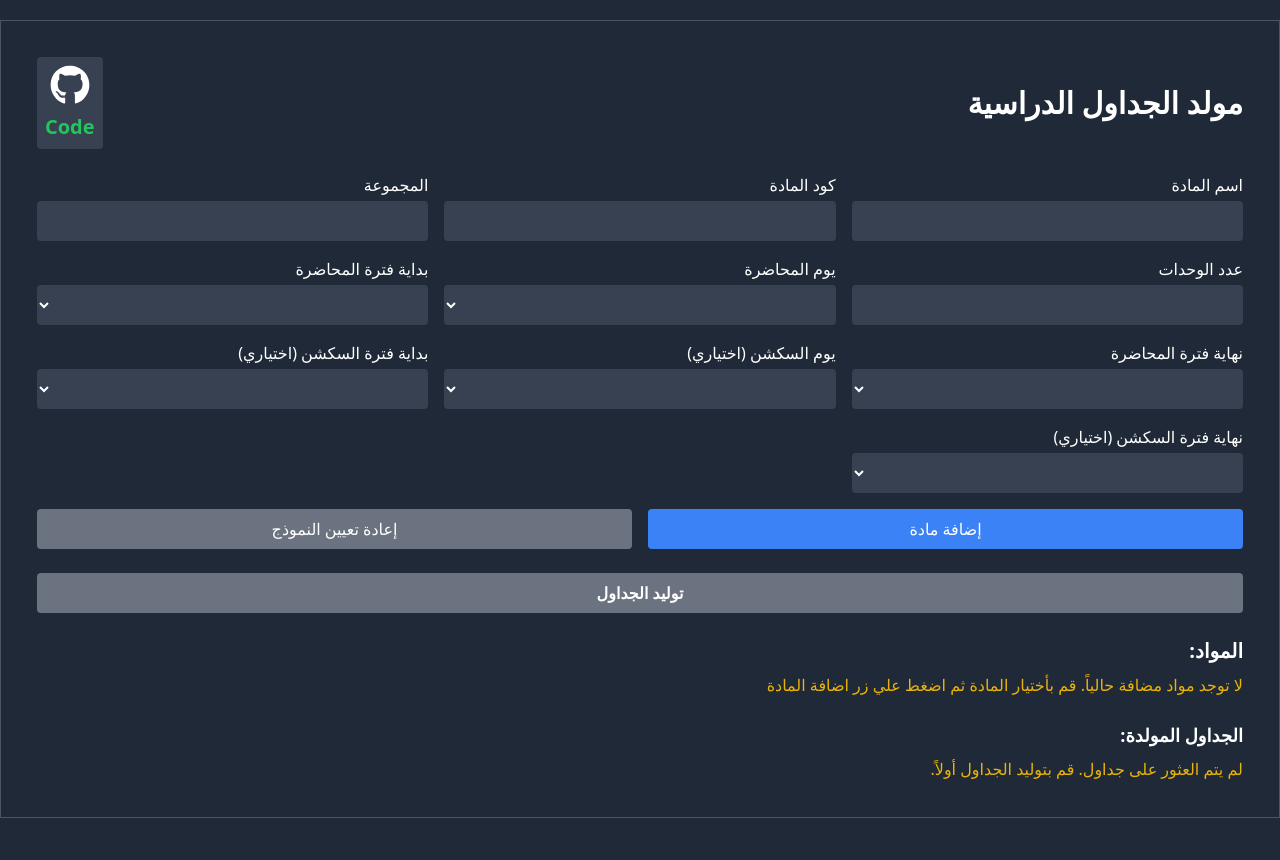
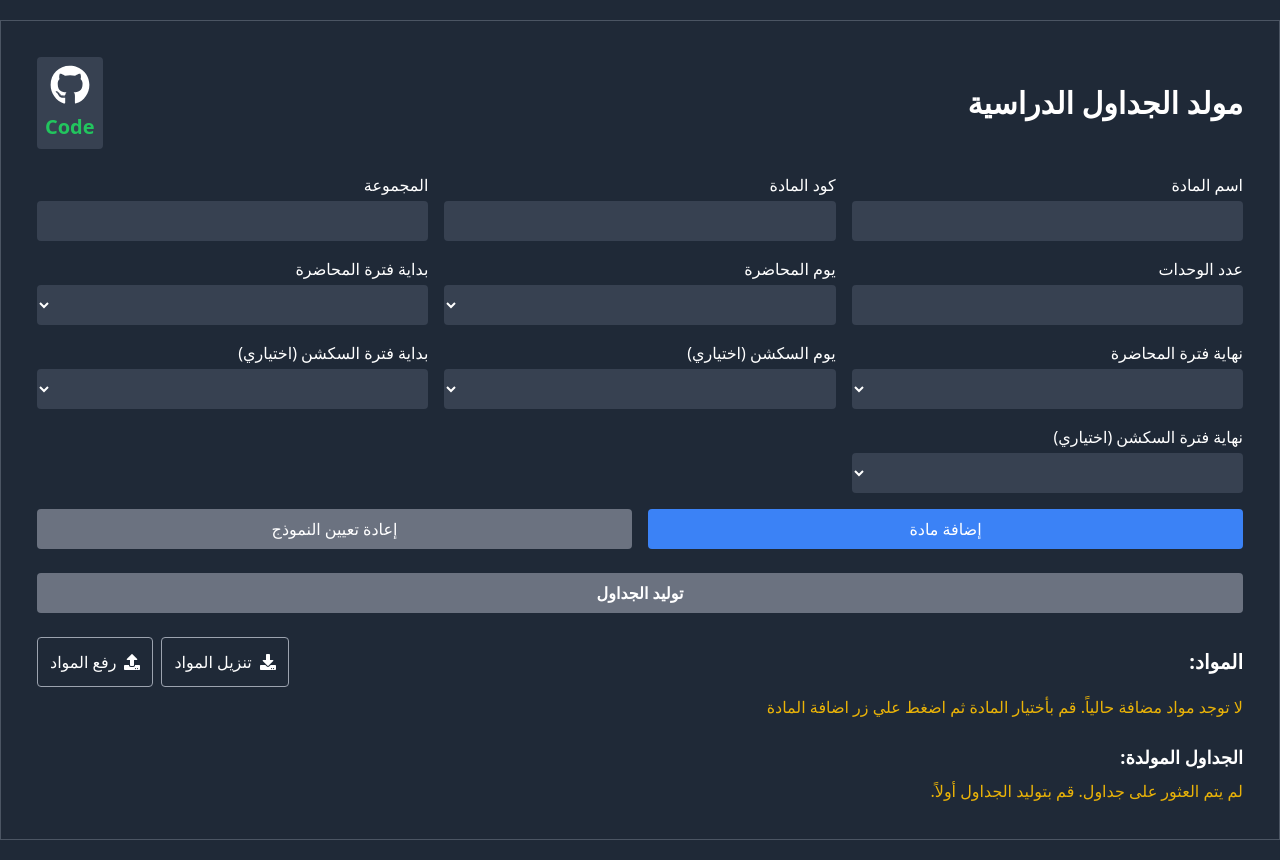
Before and after one commit to Anas-Nady/schedules-generator, a Next.js app: page / in a window 1280 px wide. Before the commit the page ends 820 px from the top, so only its background shows below. Built offline with nearby package versions, Linux system fonts and the light colour scheme.

Commit message:
feat: Add upload and download functionality for subjects

```diff
--- a/src/app/page.tsx
+++ b/src/app/page.tsx
@@ -163,6 +163,46 @@ export default function Home() {
     setError(null);
   };
 
+  const downloadSubjects = () => {
+    const subjectsData = `const subjects = ${JSON.stringify(subjects, null, 2)};
+
+export default subjects;`;
+
+    const blob = new Blob([subjectsData], { type: "text/javascript" });
+    const url = URL.createObjectURL(blob);
+    const a = document.createElement("a");
+    a.href = url;
+    a.download = "subjects.js";
+    document.body.appendChild(a);
+    a.click();
+    document.body.removeChild(a);
+    URL.revokeObjectURL(url);
+  };
+
+  const handleFileUpload = (event: React.ChangeEvent<HTMLInputElement>) => {
+    const file = event.target.files?.[0];
+    if (file) {
+      const reader = new FileReader();
+      reader.onload = (e) => {
+        try {
+          const content = e.target?.result as string;
+          // Extract the array from the file content
+          const match = content.match(/const subjects = (\[[\s\S]*?\]);/);
+          if (match) {
+            const subjectsArray = JSON.parse(match[1]);
+            setSubjects(subjectsArray);
+            setSuccessMessage(SUCCESS_MESSAGES.SUBJECTS_UPLOADED);
+          } else {
+            setError(ERROR_MESSAGES.INVALID_FILE_FORMAT);
+          }
+        } catch (error) {
+          setError(ERROR_MESSAGES.FILE_PARSE_ERROR);
+        }
+      };
+      reader.readAsText(file);
+    }
+  };
+
   return (
     <div className="container mx-auto p-9 bg-gray-800 text-white border border-gray-600 my-5">
       <div className="flex justify-center flex-wrap gap-5 sm:justify-between items-center mb-6">
@@ -218,6 +258,8 @@ export default function Home() {
         subjects={subjects}
         editSubject={editSubject}
         deleteSubject={deleteSubject}
+        downloadSubjects={downloadSubjects}
+        handleFileUpload={handleFileUpload}
       />
 
       <SchedulesTable
--- a/src/components/Button.tsx
+++ b/src/components/Button.tsx
@@ -4,6 +4,7 @@ interface ButtonProps {
   type?: "button" | "submit" | "reset";
   onClick?: () => void;
   className?: string;
+  disabled?: boolean;
   children: React.ReactNode;
 }
 
@@ -11,12 +12,14 @@ const Button: React.FC<ButtonProps> = ({
   type = "button",
   onClick,
   className,
+  disabled = false,
   children,
 }) => {
   return (
     <button
       type={type}
       onClick={onClick}
+      disabled={disabled}
       className={`text-white p-2 rounded transition duration-300 ${className}`}
     >
       {children}
--- a/src/components/SubjectsList.tsx
+++ b/src/components/SubjectsList.tsx
@@ -1,20 +1,27 @@
-import React, { useState } from "react";
+import React, { useState, useRef } from "react";
 import { Subject } from "@/helper/generateSchedules";
 import { DAYS, UI_TEXTS, ERROR_MESSAGES } from "@/constants/arabic";
 import { sortSubjects } from "@/helper/sortSubjects";
+import Button from "@/components/Button";
+import { FaDownload, FaUpload } from "react-icons/fa"; // Add this import
 
 interface SubjectsListProps {
   subjects: Subject[];
   editSubject: (subject: Subject) => void;
   deleteSubject: (key: string) => void;
+  downloadSubjects: () => void;
+  handleFileUpload: (event: React.ChangeEvent<HTMLInputElement>) => void;
 }
 
 const SubjectsList: React.FC<SubjectsListProps> = ({
   subjects,
   editSubject,
   deleteSubject,
+  downloadSubjects,
+  handleFileUpload,
 }) => {
   const [confirmDelete, setConfirmDelete] = useState<string | null>(null);
+  const fileInputRef = useRef<HTMLInputElement>(null);
 
   const handleDeleteClick = (key: string) => {
     setConfirmDelete(key);
@@ -29,12 +36,46 @@ const SubjectsList: React.FC<SubjectsListProps> = ({
     setConfirmDelete(null);
   };
 
-  // Sort subjects using the helper function
+  const triggerFileInput = () => {
+    fileInputRef.current?.click();
+  };
+
+  // Sort subjects.
   const sortedSubjects = sortSubjects(subjects);
 
   return (
     <div className="mb-6">
-      <h2 className="text-xl font-bold mb-2">{UI_TEXTS.SUBJECTS}</h2>
+      <div className="flex justify-between items-center mb-2">
+        <h2 className="text-xl font-bold">{UI_TEXTS.SUBJECTS}</h2>
+        <div className="flex gap-2">
+          <div className="p-1 flex gap-1 items-center rounded border border-gray-400 hover:bg-gray-700 duration-150">
+            <Button
+              onClick={downloadSubjects}
+              className="flex gap-2 justify-between items-center"
+              disabled={subjects.length === 0}
+            >
+              <FaDownload className="inline-block" />
+              {UI_TEXTS.DOWNLOAD_SUBJECTS}
+            </Button>
+          </div>
+          <div className="p-1 rounded border border-gray-400 hover:bg-gray-700 duration-150">
+            <Button
+              onClick={triggerFileInput}
+              className="flex gap-2 justify-between items-center"
+            >
+              <FaUpload className="inline-block" />
+              {UI_TEXTS.UPLOAD_SUBJECTS}
+            </Button>
+            <input
+              type="file"
+              ref={fileInputRef}
+              onChange={handleFileUpload}
+              accept=".js"
+              className="hidden"
+            />
+          </div>
+        </div>
+      </div>
       {sortedSubjects.length > 0 ? (
         <ul className="list-disc list-inside">
           {sortedSubjects.map((subject, index) => (
--- a/src/constants/arabic.ts
+++ b/src/constants/arabic.ts
@@ -3,6 +3,7 @@ export const DAYS = ["السبت", "الأحد", "الاثنين", "الثلاث
 export const SUCCESS_MESSAGES = {
   SUBJECT_UPDATED: "تم تحديث المادة بنجاح",
   SUBJECT_ADDED: "تمت إضافة المادة بنجاح",
+  SUBJECTS_UPLOADED: "تم تحميل المواد بنجاح",
 };
 
 export const ERROR_MESSAGES = {
@@ -13,13 +14,15 @@ export const ERROR_MESSAGES = {
   GENERATE_ERROR: "حدث خطأ أثناء توليد الجداول. يرجى المحاولة مرة أخرى.",
   NO_VALID_SCHEDULES:
     "لم يتم العثور على جداول صالحة. يرجى التحقق من تفاصيل المواد وإعادة المحاولة.",
+  INVALID_FILE_FORMAT: "تنسيق الملف غير صالح. يرجى تحميل ملف subjects.js صحيح.",
+  FILE_PARSE_ERROR:
+    "حدث خطأ أثناء قراءة الملف. يرجى التحقق من المحتوى وإعادة المحاولة.",
 };
 
 export const UI_TEXTS = {
   SCHEDULE_GENERATOR: "مولد الجداول الدراسية",
   SUBJECTS: "المواد:",
   GENERATED_SCHEDULES: "الجداول المولدة:",
-  SCHEDULE: "الجدول",
   TOTAL_UNITS: "إجمالي الوحدات:",
   TABLE: "الجدول",
   OF: "من",
@@ -33,6 +36,8 @@ export const UI_TEXTS = {
   RESET_FORM: "إعادة تعيين النموذج", // Added this line
   CONFIRM: "تأكيد",
   CANCEL: "إلغاء",
+  DOWNLOAD_SUBJECTS: "تنزيل المواد",
+  UPLOAD_SUBJECTS: "رفع المواد",
 };
 
 // Add this new object for form labels
```
